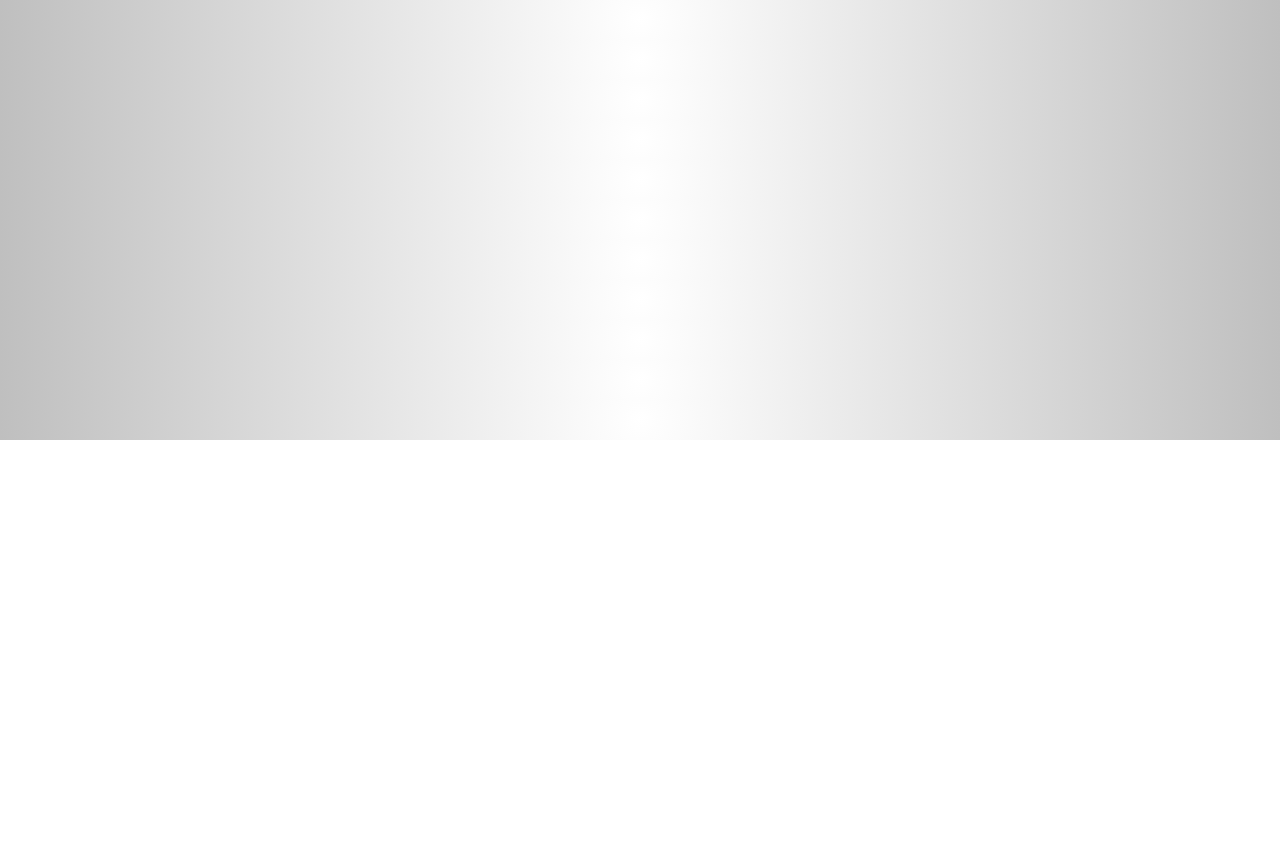
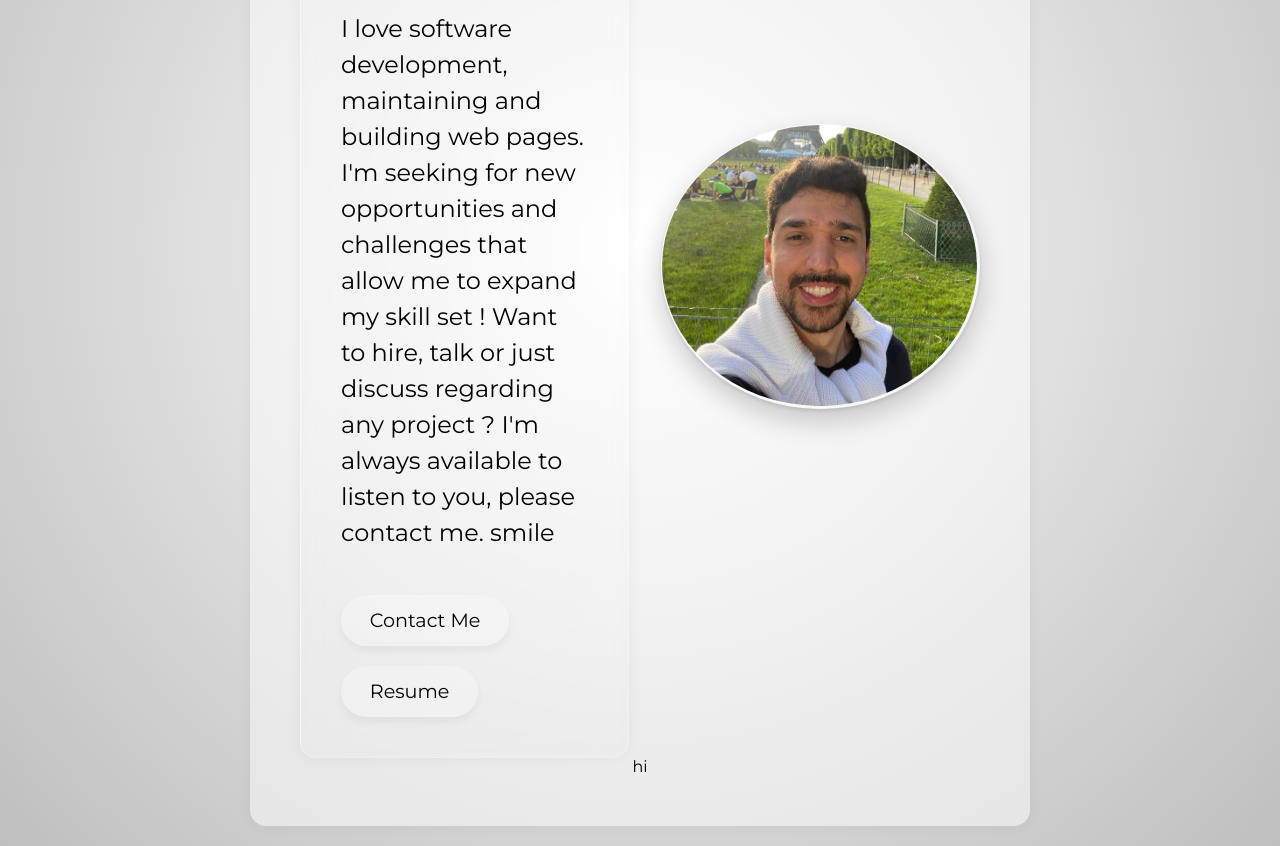
Before and after one commit to brunodono/new-personal-page, a React (Create React App) app: page / in a window 1280 px wide. Shown: the part 360-1206 px from the top of the page. Before the commit the page ends 800 px from the top, so only its background shows below. Built offline with nearby package versions, Linux system fonts and the light colour scheme; a web font is replaced by a local one.

Commit message:
Creates main section and added profile picture

```diff
--- a/src/index.css
+++ b/src/index.css
@@ -6,7 +6,6 @@
 }
 
 body {
-
   background: rgb(107, 169, 255);
   background: radial-gradient(
     circle,
@@ -17,9 +16,9 @@ body {
 
 ::-webkit-scrollbar {
   width: 6px;
-  background: #acb7e1;
+  background: #e1e1e1;
 }
 ::-webkit-scrollbar-thumb {
-  background: #4577af;
+  background: #838383;
   border-radius: 10px;
 }
--- /dev/null
+++ b/src/pages/Home/About/index.tsx
@@ -0,0 +1,10 @@
+
+
+const About = () => {
+    return (
+        <div>hi</div>
+
+    )
+}
+
+export default About
--- /dev/null
+++ b/src/pages/Home/Content/Content.module.scss
@@ -0,0 +1,169 @@
+.content {
+    display: flex;
+    z-index: 1;
+    margin-top: 50px;
+    align-items: center;
+
+  }
+
+  @media (max-width: 900px) {
+    .content {
+      flex-direction: column;
+      transform: translateX(0px);
+      max-width: 100%;
+      margin-top: 10px;
+    }
+  }
+  @media (max-width: 500px) {
+    .content {
+      flex-direction: column;
+      transform: translateX(0px);
+      max-width: 100%;
+      margin-top: 10px;
+    }
+  }
+  @media (max-width: 440px) {
+    .content {
+      flex-direction: column;
+      transform: translateX(0px);
+      max-width: 100%;
+      margin-top: 50px;
+    }
+  }
+  @media (max-width: 380px) {
+    .content {
+      flex-direction: column;
+      transform: translateX(0px);
+      max-width: 100%;
+      margin-top: -60px;
+    }
+  }
+
+  .column {
+    box-shadow: 0 0 1rem 0 rgba(0, 0, 0, 0.05);
+    border-radius: 1rem;
+    backdrop-filter: blur(1rem);
+    border: 1px solid rgba(255, 255, 255, 0.25);
+    border-top: 1px solid rgba(255, 255, 255, 0.5);
+    border-left: 1px solid rgba(255, 255, 255, 0.5);
+    padding: 40px;
+  }
+
+  .column-2 {
+    box-shadow: 0 0 1rem 0 rgba(0, 0, 0, 0.05);
+    border-radius: 1rem;
+    backdrop-filter: blur(1rem);
+    border: 1px solid rgba(255, 255, 255, 0.25);
+    border-top: 1px solid rgba(255, 255, 255, 0.5);
+    border-left: 1px solid rgba(255, 255, 255, 0.5);
+    padding: 40px;
+    margin-inline: 50px;
+    margin-right: 0px;
+  }
+
+  @media (max-width: 900px) {
+    .column-2 {
+      position: relative;
+      right: 0px;
+      left: 0px;
+      width: 100%;
+      margin-top: 80px;
+      margin-right: 0px;
+      margin-left: 0px;
+    }
+  }
+
+  .column h2 {
+    font-size: 3rem;
+    color: black;
+  }
+  .column-2 h2 {
+    font-size: 3rem;
+    color: black;
+  }
+
+  .column h3 {
+    font-size: 1.5rem;
+    /* color:cadetblue; */
+  }
+
+  .column p {
+    font-size: 1.5rem;
+    color: black;
+    line-height: 2.25rem;
+  }
+
+  @media (max-width: 900px) {
+    .column h2 {
+      font-size: 2.5rem;
+    }
+    .column-2 h2 {
+      font-size: 2.8rem;
+    }
+    .column p {
+      font-size: 1.2rem;
+    }
+    .mob-h2 {
+      font-size: 2.8rem !important;
+    }
+    .mob-connect {
+      font-size: 2.1rem !important;
+    }
+  }
+
+  .column p .column-p {
+    font-size: 1rem;
+  }
+
+  .column a {
+    display: inline-block;
+    padding: 0.9rem 1.8rem;
+    color: black;
+    margin-top: 20px;
+    margin-right: 10px;
+    border-radius: 30px;
+    font-size: 1.2rem;
+    font-weight: 500;
+    text-decoration: none;
+    background: hsla(0, 0%, 100%, 0.25);
+    box-shadow: 0 5px 10px rgba(0, 0, 0, 0.05);
+    transition: 500ms ease;
+  }
+
+  .column a:hover {
+    background: rgba(255, 255, 255, 0.5);
+    box-shadow: 0 5px 10px rgba(255, 255, 255, 0.05);
+  }
+
+  .shape {
+    opacity: 100%;
+    position: absolute;
+    z-index: -1;
+    height: 10rem;
+    width: 10rem;
+  }
+
+  .img img {
+    border-radius: 50%;
+    height: auto;
+    width: auto;
+    max-height: 285px;
+    max-width: 320px;
+    margin-left: 2rem;
+    position: relative;
+    box-shadow: rgba(0, 0, 0, 0.2) 0px 12px 28px 0px, rgba(0, 0, 0, 0.1) 0px 2px 4px 0px, rgba(255, 255, 255, 0.05) 0px 0px 0px 1px inset;
+    backdrop-filter: blur(1rem);
+      -webkit-backdrop-filter: blur(1rem);
+      border: 3px solid rgba(255, 255, 255, 0.25);
+      border-top: 1px solid rgba(255, 255, 255, 0.5);
+      border-left: 1px solid rgba(255, 255, 255, 0.5);
+      z-index: 2;
+    /* animation: animate 5s linear infinite; */
+  }
+
+  @media only screen and (max-width: 1100px) {
+    .img img {
+      border: 1px solid black;
+      margin: 1rem;
+    }
+  }
--- /dev/null
+++ b/src/pages/Home/Content/index.tsx
@@ -0,0 +1,30 @@
+import styles from './Content.module.scss';
+import brunopic from 'assets/bruno-profile.png';
+
+const Content = () => {
+    return (
+
+        <>
+
+            <div className={styles.content}>
+                <div className={styles.column}>
+                    <h2 data-aos="fade-down" data-aos-duration="1000">Hello, I'm Bruno</h2>
+                    <p data-aos="fade-right" data-aos-duration="1000">
+                    I love software development, maintaining and building web pages. I'm seeking for new opportunities and challenges that allow me to expand my skill set ! Want to hire, talk or just discuss regarding any project ? I'm always available to listen to you, please contact me. <span>smile</span>
+                    </p>
+                    <a href="#home" data-aos="fade-right" data-aos-duration="1000">Contact Me</a>
+                    <a href="#home" data-aos="fade-right" data-aos-duration="1000">Resume</a>
+
+                </div>
+
+                <div className={styles.img}>
+                        <img src={brunopic} alt="profile" className={styles.shape} data-aos="fade-up-right" data-aos-duration="1000" />
+                    </div>
+
+            </div>
+
+        </>
+    )
+}
+
+export default Content
--- a/src/pages/Home/Home.module.scss
+++ b/src/pages/Home/Home.module.scss
@@ -2,6 +2,11 @@
 @import 'styles/variables';
 
 .home {
+  display: flex;
+  justify-content: center;
+  align-items: center;
+  min-height: 100vh;
+  padding: 50px;
     padding: 20px $padding-horizontal;
     @media (max-width: $desktop_xsm) {
       padding: 20px $padding-horizontal-mobile;
@@ -12,55 +17,49 @@
     @media (min-width: $desktop_sm) and (max-width: $desktop_md) {
       padding: 20px $padding-horizontal-md;
     }
+
+
+.container {
+  position: relative top;
+  width: calc(100% - 100px);
+  min-height: calc(100vh - 280px);
+  min-height: 300px;
+  background: rgba(255, 255, 255, 0.5);
+  box-shadow: 0 0 1rem 0 rgba(0, 0, 0, 0.05);
+  border-radius: 1rem;
+  display: flex;
+  flex-direction: column;
+  justify-content: space-between;
+  align-items: center;
+  padding: 50px;
+  margin-top:20px;
+}
+
+
+@media (max-width: 1100px) {
+  .container {
+    position: relative;
+    width: calc(100% - 20px);
   }
+}
 
-//   .header {
-//     align-items: center;
-//     background-image: url("/assets/menu/header.png");
-//     background-size: cover;
-//     background-repeat: no-repeat;
-//     display: flex;
-//     height: 300px;
-//     padding: 0px $padding-horizontal;
-//     @media (max-width: $desktop_xsm) {
-//       padding: 0px $padding-horizontal-mobile;
-//     }
-//     @media (min-width: $desktop_xsm) and (max-width: $desktop_sm) {
-//       padding: 0px $padding-horizontal-sm;
-//     }
-//     @media (min-width: $desktop_sm) and (max-width: $desktop_md) {
-//       padding: 0px $padding-horizontal-md;
-//     }
-//     &__text {
-//       color: white;
-//       font-size: 5rem;
-//       min-width: 400px;
-//       width: 40%;
-//     }
-//   }
+@media (max-width: 900px) {
+  .container {
+    flex-direction: column;
+    margin-top: 120px;
+    height: auto;
+    padding: 10px;
+    width: calc(100% - 75px);
+  }
+}
 
-//   .menu {
-//     padding: 50px $padding-horizontal;
-//     @media (max-width: $desktop_xsm) {
-//       padding: 50px $padding-horizontal-mobile;
-//     }
-//     @media (min-width: $desktop_xsm) and (max-width: $desktop_sm) {
-//       padding: 50px $padding-horizontal-sm;
-//     }
-//     @media (min-width: $desktop_sm) and (max-width: $desktop_md) {
-//       padding: 50px $padding-horizontal-md;
-//     }
-//     &__title {
-//       color: $dark;
-//       font-size: 3rem;
-//       margin-bottom: 30px;
-//     }
-//     &__filters {
-//       align-items: center;
-//       display: flex;
-//       flex-wrap: wrap;
-//       justify-content: space-between;
-//       margin-bottom: 30px;
-//       width: 100%;
-//     }
-//   }
+@media (max-width: 380px) {
+  .container {
+    flex-direction: column;
+    margin-top: 80px;
+    height: auto;
+    padding: 10px;
+    width: calc(100% - 0px);
+  }
+}
+  }
--- a/src/pages/Home/Navbar/Navbar.module.scss
+++ b/src/pages/Home/Navbar/Navbar.module.scss
@@ -2,8 +2,6 @@
     nav {
       position: fixed;
       top: 60px;
-       right: 50%;
-      left: 8%;
       padding: 20px 50px;
       display: flex;
       justify-content: space-between;
@@ -17,7 +15,7 @@
       border-top: 1px solid rgba(255, 255, 255, 0.5);
       border-left: 1px solid rgba(255, 255, 255, 0.5);
       z-index: 90;
-      width: calc(95% - 180px);
+      width: calc(100% - 180px);
     }
 
     @media (max-width: 900px) {
@@ -106,7 +104,7 @@
     }
   }
 
-  nav .logo {
+  .logo {
     color: black;
     font-weight: 700;
     text-decoration: none;
--- a/src/pages/Home/Navbar/index.tsx
+++ b/src/pages/Home/Navbar/index.tsx
@@ -11,7 +11,6 @@ const Navbar = () => {
             <li><a href="#contact" className={styles.enabledisablepage}>Contact</a></li>
           </ul>
         </nav>
-
     )
 }
 
--- a/src/pages/Home/index.tsx
+++ b/src/pages/Home/index.tsx
@@ -1,12 +1,19 @@
 import Navbar from "./Navbar";
 import styles from "./Home.module.scss";
-//import { ReactComponent as Brunopic } from "/assets/bruno-profile.png";
+import Content from "./Content";
+import About from "./About";
+
 
 
 const Home = () => {
     return (
         <main className={styles.home}>
-        <Navbar />
+            <Navbar />
+            <div className={styles.container}>
+                <Content />
+                <About />
+
+            </div>
         </main>
     )
 }
--- a/src/styles/_variables.scss
+++ b/src/styles/_variables.scss
@@ -1,9 +1,10 @@
 $padding-horizontal-mobile: 100px;
 $padding-horizontal-sm: 150px;
 $padding-horizontal-md: 200px;
-$padding-horizontal: 250px;
+$padding-horizontal: 80px;
 $dark: #242536;
 $dark-grey: #92929d;
+$green: #5dff98;
 $grey: #e4e4e4;
 $black: #4c4d5e;
 $light-grey: #f6f6f6;
--- a/tsconfig.json
+++ b/tsconfig.json
@@ -19,7 +19,8 @@
     "isolatedModules": true,
     "noEmit": true,
     "jsx": "react-jsx",
-    "baseUrl": "src"
+    "baseUrl": "src",
+
   },
   "include": [
     "src"
```
